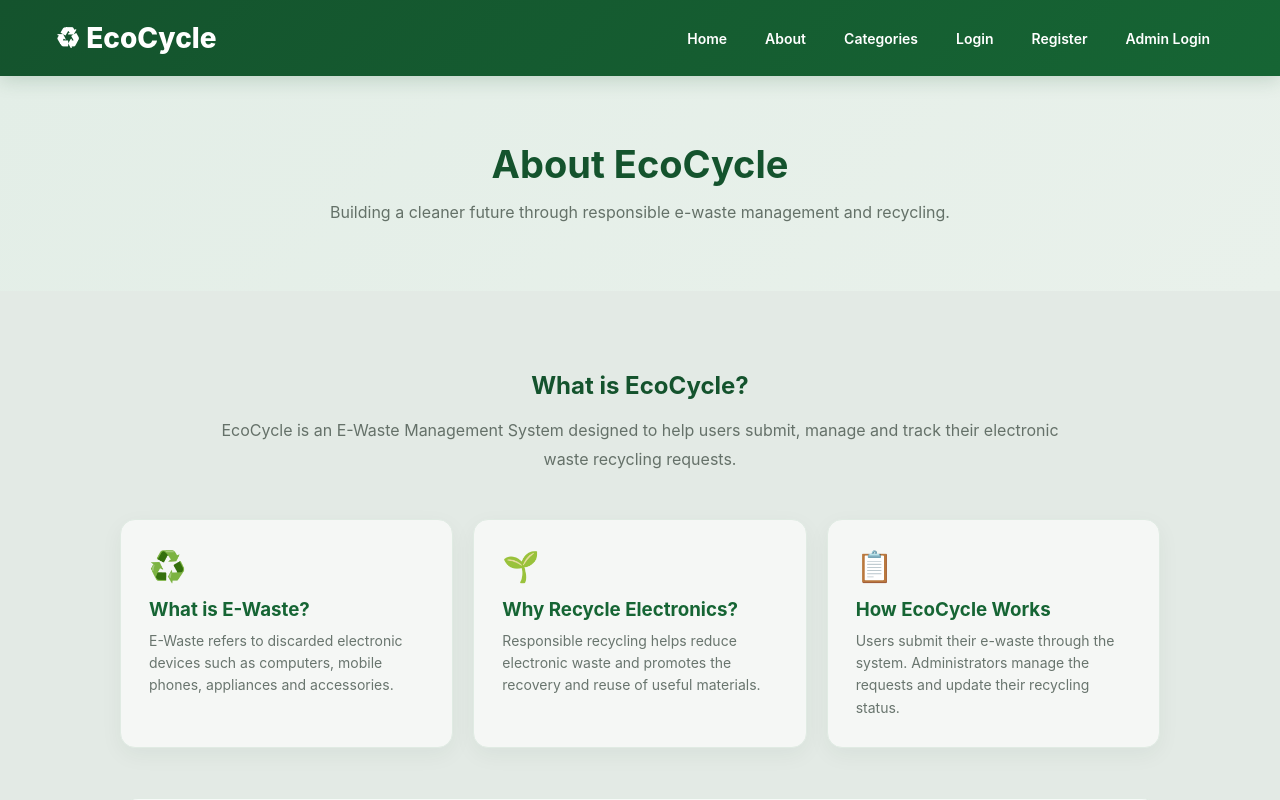
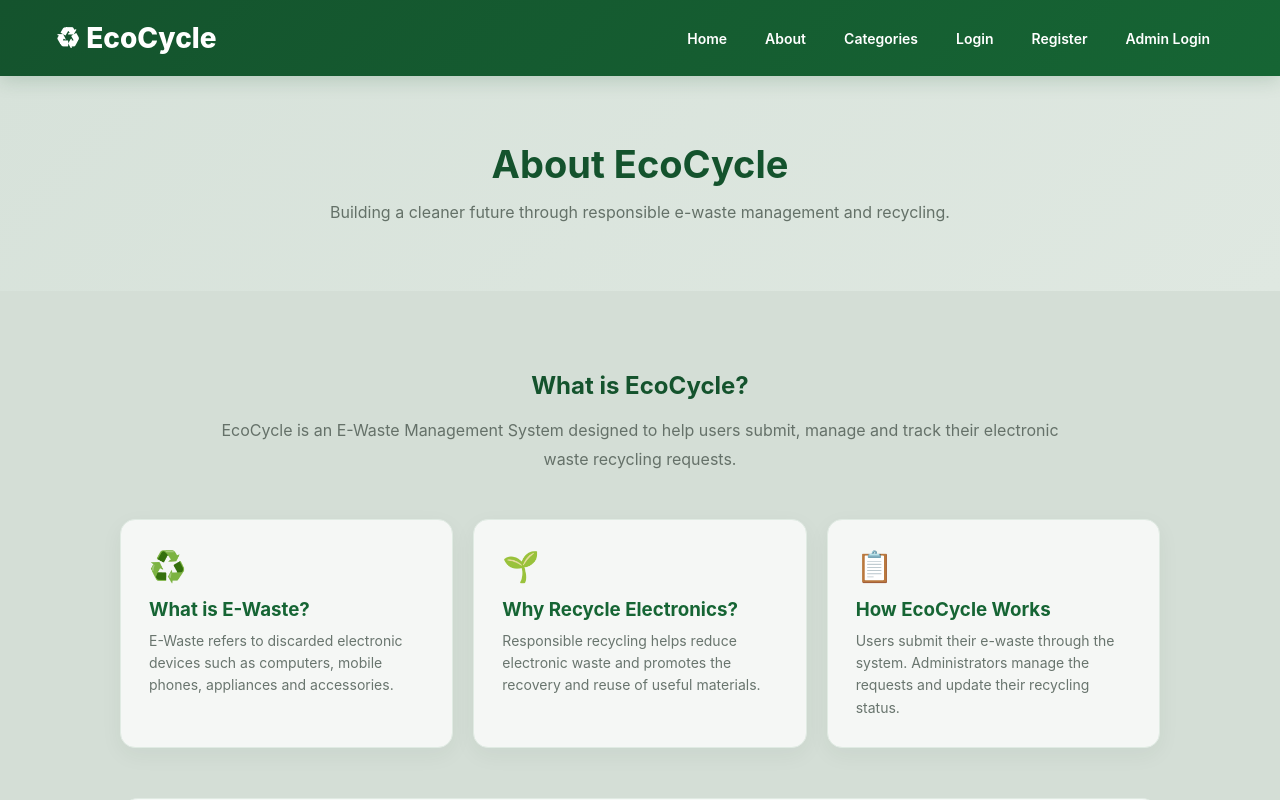
Before and after one commit to Suvadip2/EcoCycle, a React (Vite) app in the folder ecocycle/: page /#home in a window 1280 px wide. Both pictures are taken after a click on the button "About". Shown: the top 800 px of the page. Built offline with nearby package versions, Linux system fonts and the light colour scheme.

Commit message:
Update background colors for improved consistency across styles

```diff
--- a/ecocycle/src/App.css
+++ b/ecocycle/src/App.css
@@ -9,7 +9,7 @@ html {
 body {
   margin: 0;
   font-family: "Inter", "Segoe UI", Arial, sans-serif;
-  background: #e3eae5;
+  background: #d4ded6;
   color: #17231a;
 }
 
--- a/ecocycle/src/styles/About.css
+++ b/ecocycle/src/styles/About.css
@@ -12,8 +12,8 @@
   background:
     linear-gradient(
       135deg,
-      #e3eee7,
-      #e9f1eb
+      #d7e2da,
+      #dfe8e1
     );
 }
 
--- a/ecocycle/src/styles/Categories.css
+++ b/ecocycle/src/styles/Categories.css
@@ -14,8 +14,8 @@
   background:
     linear-gradient(
       135deg,
-      #e3eee7,
-      #e9f1eb
+      #d7e2da,
+      #dfe8e1
     );
 }
 
--- a/ecocycle/src/styles/Home.css
+++ b/ecocycle/src/styles/Home.css
@@ -115,7 +115,7 @@
 /* FEATURES */
 
 .features-section {
-  background: #e7efe9;
+  background: #dce6de;
 
   padding: 65px 35px;
 }
--- a/ecocycle/src/styles/SubmitEWaste.css
+++ b/ecocycle/src/styles/SubmitEWaste.css
@@ -1,7 +1,7 @@
 .submit-page {
   min-height: 80vh;
   padding: 50px 20px 70px;
-  background: #e7eee9;
+  background: #dce6de;
 }
 
 .submit-container {
```
